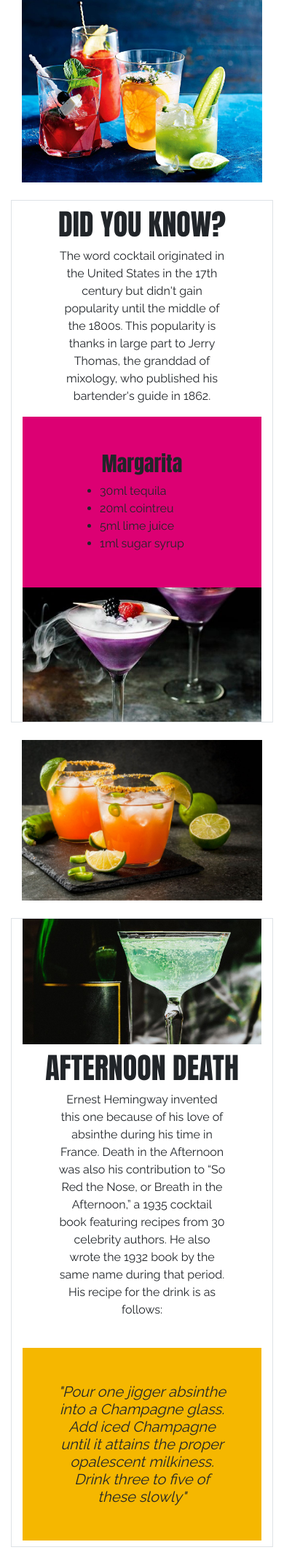
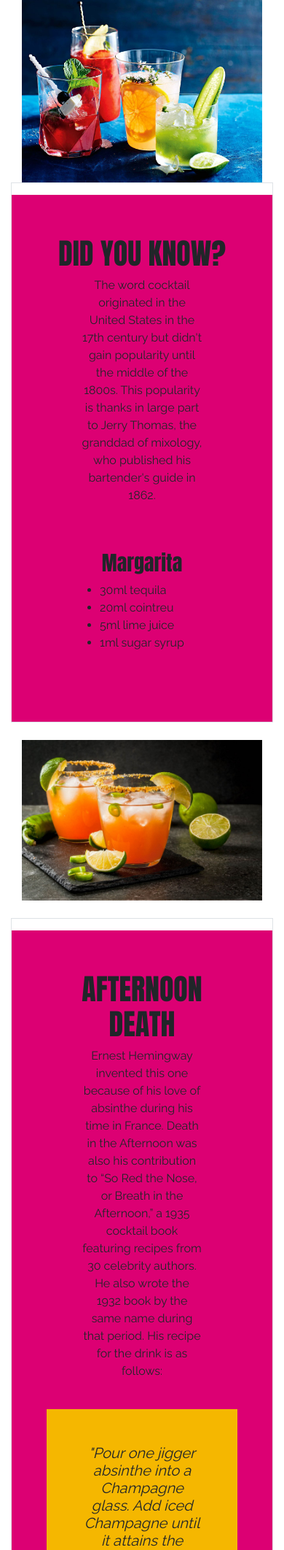
Before and after one commit to chardma3/Best-Bars-2021, a Flask app: page / in a window 390 px wide. Shown: the part 984-3108 px from the top of the page at 73% size. Run offline with Flask 2, Linux system fonts and the light colour scheme; some libraries are stand-ins or nearby versions.

Commit message:
fixed responsive layout on index, added wireframes

```diff
--- a/templates/index.html
+++ b/templates/index.html
@@ -17,7 +17,7 @@
                 "If a life of wine, women and singing gets too much, give up the singing"
             </h5>
         </div>
-        <div class="col-12 col-md-6 d-none d-md-block"><img
+        <div class="col-12 col-md-6 my-auto d-none d-xl-block"><img
                 src="{{ url_for('static', filename='images/drink_one.jpg') }}" alt="cocktail">
         </div>
     </div>
@@ -25,9 +25,9 @@
 <!-- Section 2 -->
 <div class="container-fluid mt-4"><img src="{{ url_for('static', filename='images/bg_hero.jpg') }}" alt="cocktail">
 </div>
-<div class="container-fluid mt-4 border">
-    <div class="row">
-        <div class="col-12 col-md-6">
+<div class="container-fluid border">
+    <div class="row mt-3">
+        <div class="col p-5 main">
             <h1 class="text-center pt-2">DID YOU KNOW?</h1>
             <p class="text-center px-5">The word cocktail originated in the United States in the 17th century but didn't
                 gain popularity until the middle of the 1800s.
@@ -44,18 +44,18 @@
             </div>
         </div>
 
-        <div class="col-12 col-md-6"><img src="{{ url_for('static', filename='images/drink_two.jpg') }}" alt="cocktail">
+        <div class="col-12 col-md-6 my-auto d-none d-xl-block"><img src="{{ url_for('static', filename='images/drink_two.jpg') }}" alt="cocktail">
         </div>
     </div>
 </div>
 <!-- Section 3 -->
 <div class="container-fluid mt-4"><img src="{{ url_for('static', filename='images/bg_two.jpg') }}" alt="cocktail"></div>
 <div class="container-fluid mt-4 border">
-    <div class="row">
-        <div class="col-12 col-md-6"><img src="{{ url_for('static', filename='images/drink_three.jpg') }}"
+    <div class="row mt-3">
+        <div class="col-12 col-md-6 my-auto d-none d-xl-block"><img src="{{ url_for('static', filename='images/drink_three.jpg') }}"
                 alt="cocktail">
         </div>
-        <div class="col-12 col-md-6">
+        <div class="col p-5 main">
             <h1 class="text-center pt-2">AFTERNOON DEATH</h1>
             <p class="text-center px-5">Ernest Hemingway invented this one because of his love of absinthe during his
                 time in France. Death in
@@ -75,8 +75,8 @@
 <div class="container-fluid mt-4"><img src="{{ url_for('static', filename='images/bg_three.jpg') }}" alt="cocktail">
 </div>
 <div class="container-fluid mt-4 mb-3 border">
-    <div class="row">
-        <div class="col-12 col-md-6">
+    <div class="row mt-3">
+        <div class="col p-5 main">
             <h1 class="text-center pt-2">DID YOU KNOW?</h1>
             <p class="text-center px-5">Prohibition in the United States may have banned liquor, but spirits flowed
                 freely in the back alleys,
@@ -93,7 +93,7 @@
             </div>
 
         </div>
-        <div class="col-12 col-md-6"><img src="{{ url_for('static', filename='images/drink_four.jpg') }}"
+        <div class="col-12 col-md-6 my-auto d-none d-xl-block"><img src="{{ url_for('static', filename='images/drink_four.jpg') }}"
                 alt="cocktail"></div>
     </div>
 </div>
```
Also changed, not shown: wireframes/ index_sm.png (added), wireframes/login.png (added), wireframes/register.png (added), wireframes/reviews.png (added), wireframes/reviews_sm.png (added), wireframes/write_review.png (added), 1 other file.
